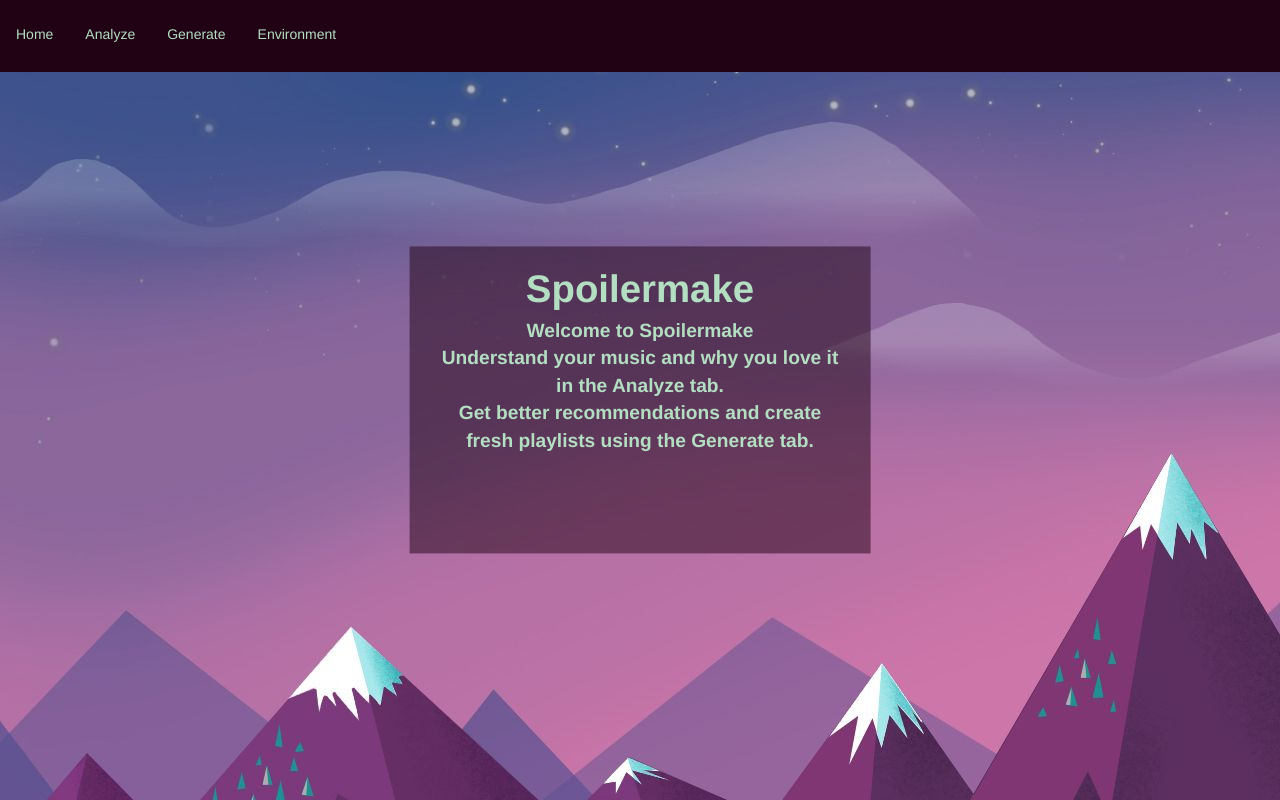
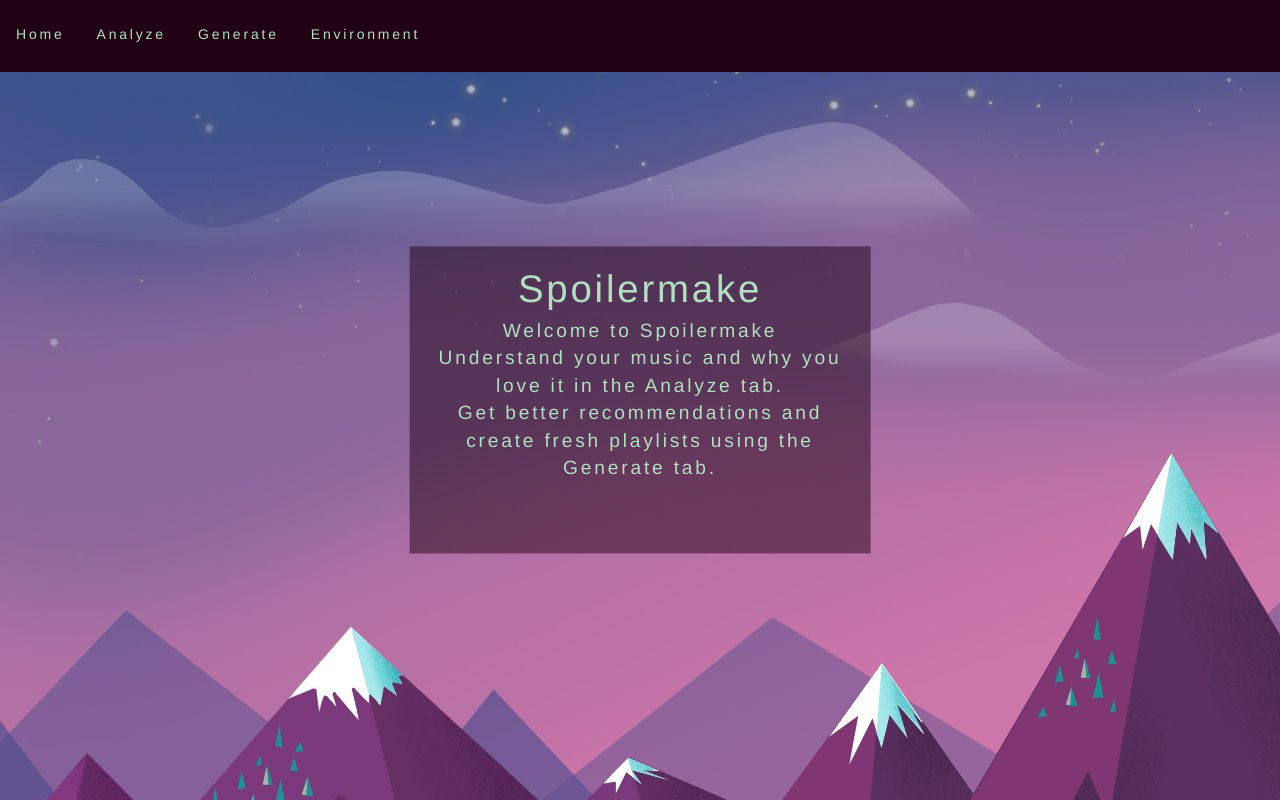
Before and after one commit to ccirrin/Spoilermake, a Flask app: page / in a window 1280 px wide. Run offline with Flask 2, Linux system fonts and the light colour scheme; some libraries are stand-ins or nearby versions.

Commit message:
css is consistent

```diff
--- a/static/index_style.css
+++ b/static/index_style.css
@@ -7,9 +7,16 @@
 }
 
 body {
-  background-image: url('/static/e.jpg');
-  height: 100%;
-  min-width: 20em;
+    background-color: var(--main-bg);
+    background-image: url('/static/e.jpg');
+    position: fixed;
+    top: 0;
+    left: 0;
+    min-width: 100%;
+    min-height: 100%;
+    overflow: hidden;
+    font-weight: lighter;
+    letter-spacing: .2em;
 }
 /********************************************************
 ***********************NAV BAR***************************
@@ -18,9 +25,9 @@ body {
 /*gets rid of default list look*/
 ul {
   height: 9vh;
-	position: absolute;
-	left: 0;
-	right: 0;
+  position: absolute;
+  left: 0;
+  right: 0;
   list-style-type: none;
   margin: 0;
   padding: 0;
--- a/static/style.css
+++ b/static/style.css
@@ -106,7 +106,7 @@ form {
     font-size: 1em;
     text-decoration: none;
     color: var(--form-text);
-    background-color: var(--form-bg);
+    background-color: rgba(33, 2, 20, .5);;
     position: absolute;
     top: 50%;
     left: 50%;
```
